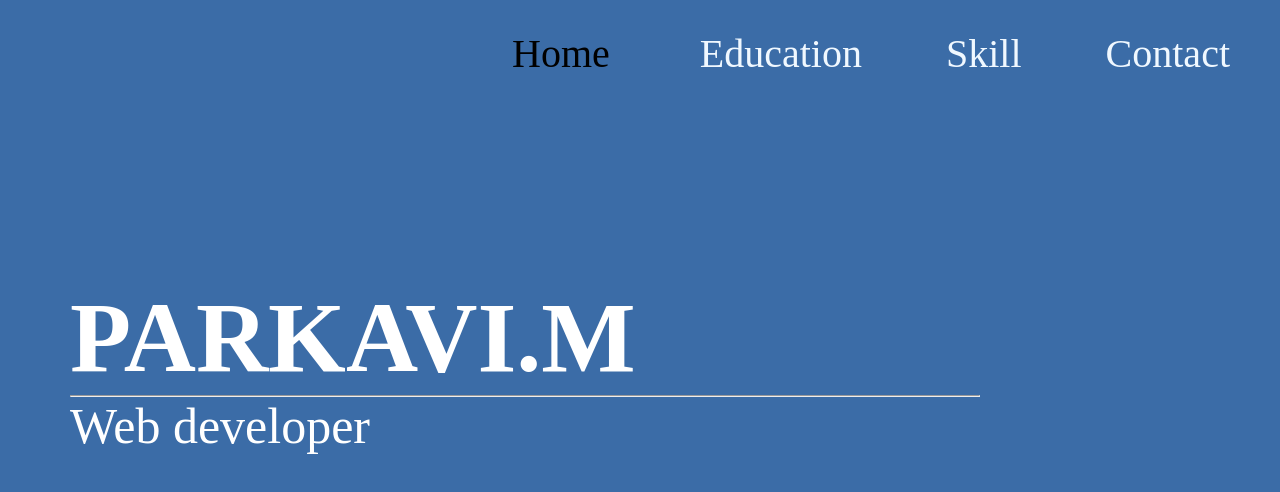
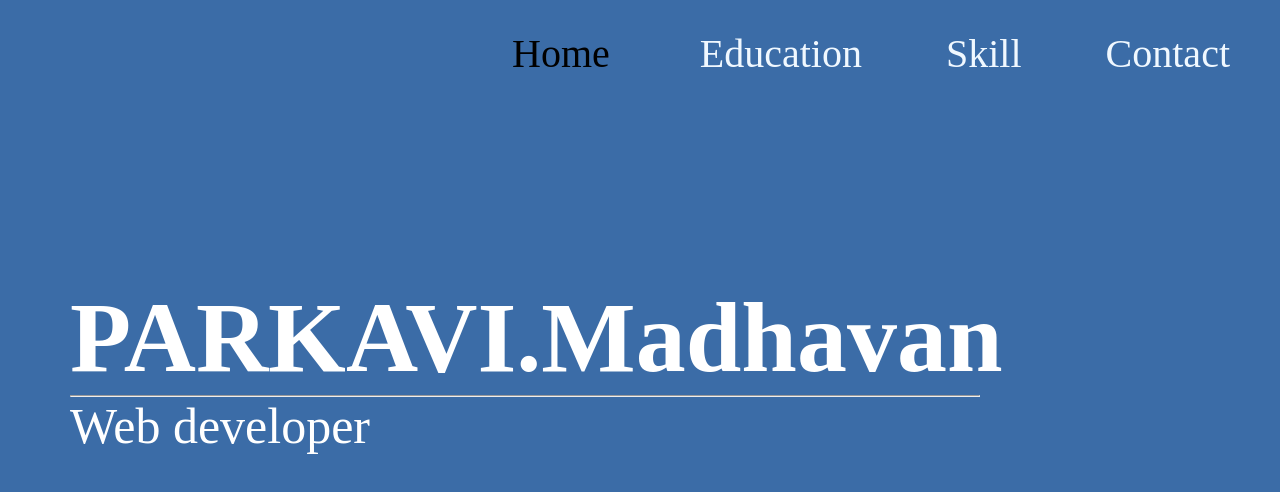
Before and after one commit to parkavi-madhavan/parkavi-madhavan.github.io, a plain HTML site: page index.html in a window 1280 px wide. Drawn offline with Linux system fonts and the light colour scheme.

Commit message:
few changes

```diff
--- a/index.html
+++ b/index.html
@@ -21,7 +21,7 @@
 
      <main>
      <div id="home">
-     <h1 class="name1">PARKAVI.M </h1>
+     <h1 class="name1">PARKAVI.Madhavan </h1>
      <hr>
      <p class="desg">Web developer</p>
 
```
